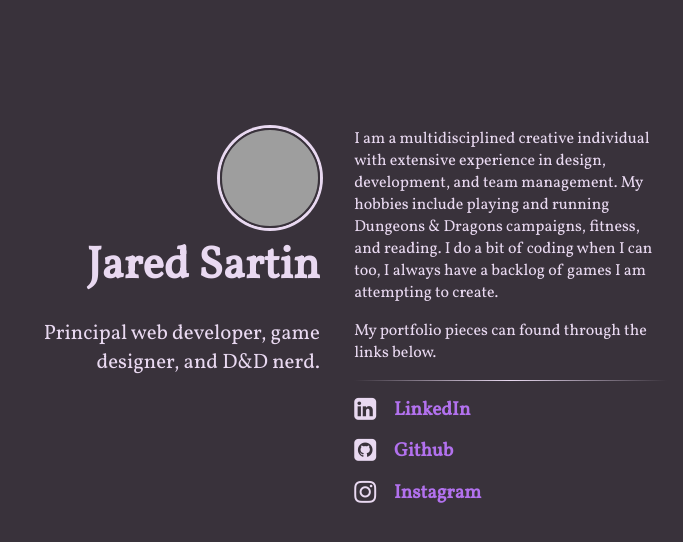
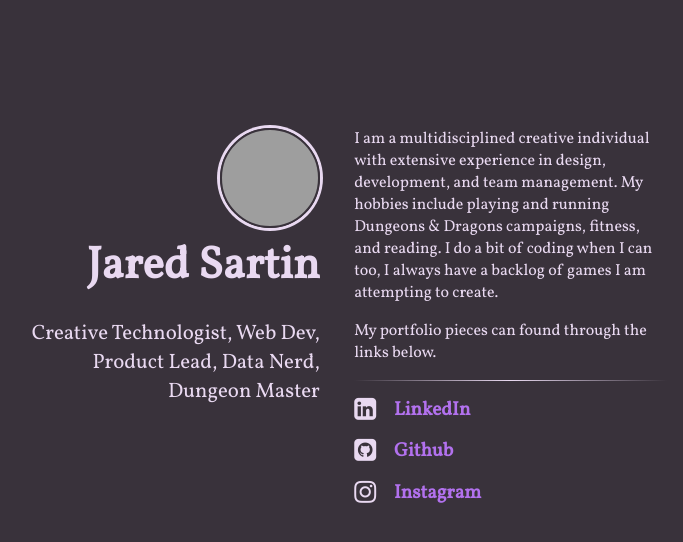
Before and after one commit to JaredSartin/jaredsartin.github.io, a Jekyll site: the page built from index.html, in a window 1280 px wide, cut to the strip 0-542 px from the top of the page. Shown: the whole strip, without its empty margins (313-996 px from the left). Built offline with Jekyll 4.4.1, drawn with Linux system fonts in a browser that asks for light colours; nearby versions of some CDN libraries; grey boxes are pictures that could not be loaded.

Commit message:
Update tagline

```diff
--- a/_config.yml
+++ b/_config.yml
@@ -9,7 +9,7 @@ compass:
   # author will appear under the avatar (optional)
   author: "Jared Sartin"
   # tagline will appear under the title (optional)
-  tagline: "Principal web developer, game designer, and D&D nerd."
+  tagline: "Creative Technologist, Web Dev, Product Lead, Data Nerd, Dungeon Master"
   # if include_content is true, the contents of the content.html include will be
   # added right above the generated item list, if present
   include_content: true
```
